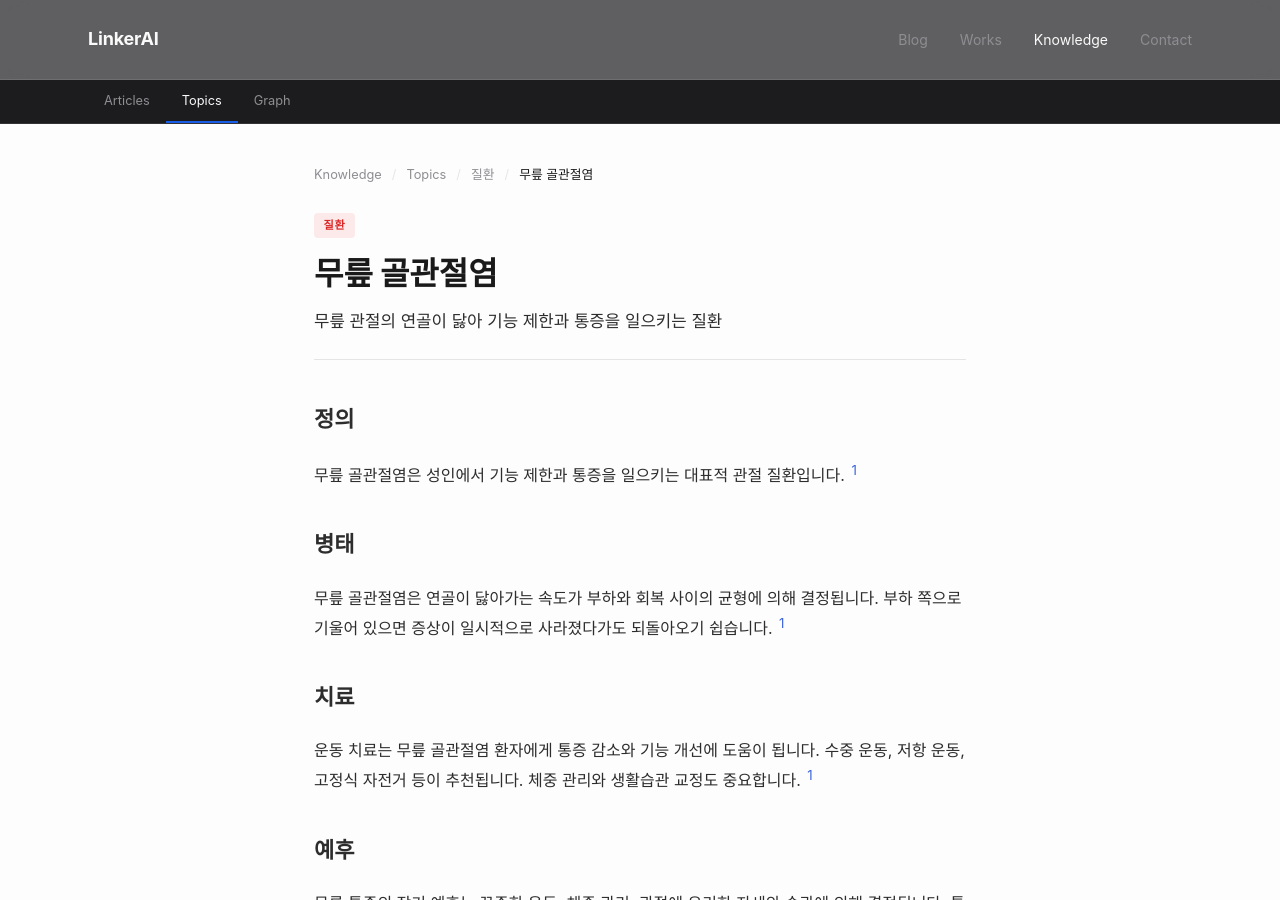
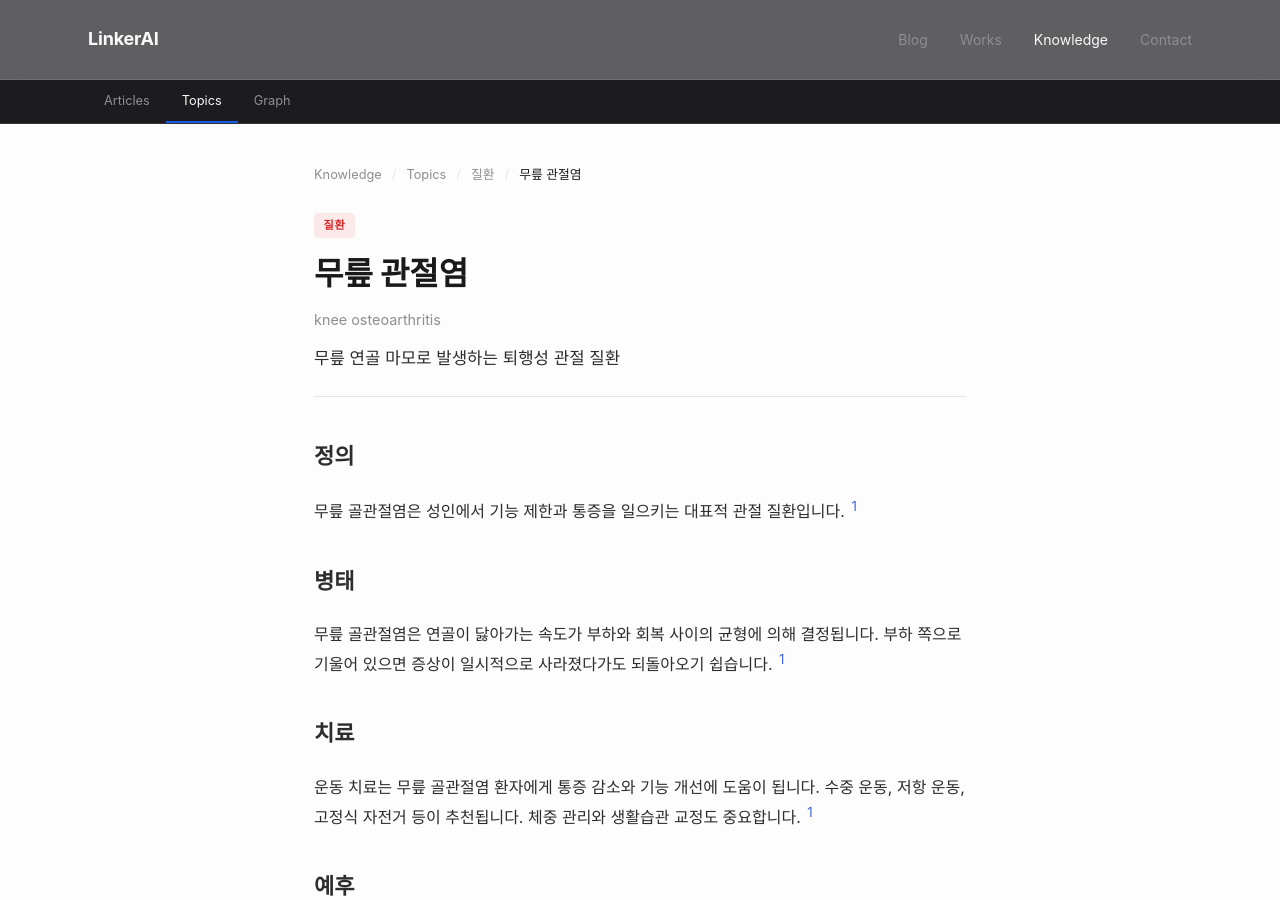
Before and after one commit to feelharmony/linkare-medical-knowledge, a Jekyll site: the page built from conditions/knee-osteoarthritis.md, in a window 1280 px wide and 900 px high. Built offline with Jekyll 4.4.1, drawn with Linux system fonts in a browser that asks for light colours; some web fonts are replaced.

Commit message:
update entity: 무릎 관절염 (knee-osteoarthritis)

```diff
--- a/conditions/knee-osteoarthritis.md
+++ b/conditions/knee-osteoarthritis.md
@@ -3,8 +3,9 @@ layout: entity-hub
 entity_id: knee-osteoarthritis
 entity_type: condition
 permalink: /conditions/knee-osteoarthritis/
-title: 무릎 골관절염
-description: 무릎 관절의 연골이 닳아 기능 제한과 통증을 일으키는 질환
+title: 무릎 관절염
+description: 무릎 연골 마모로 발생하는 퇴행성 관절 질환
+title_en: knee osteoarthritis
 last_reviewed: '2026-04-25'
 source_count: 0
 version: 2
```
